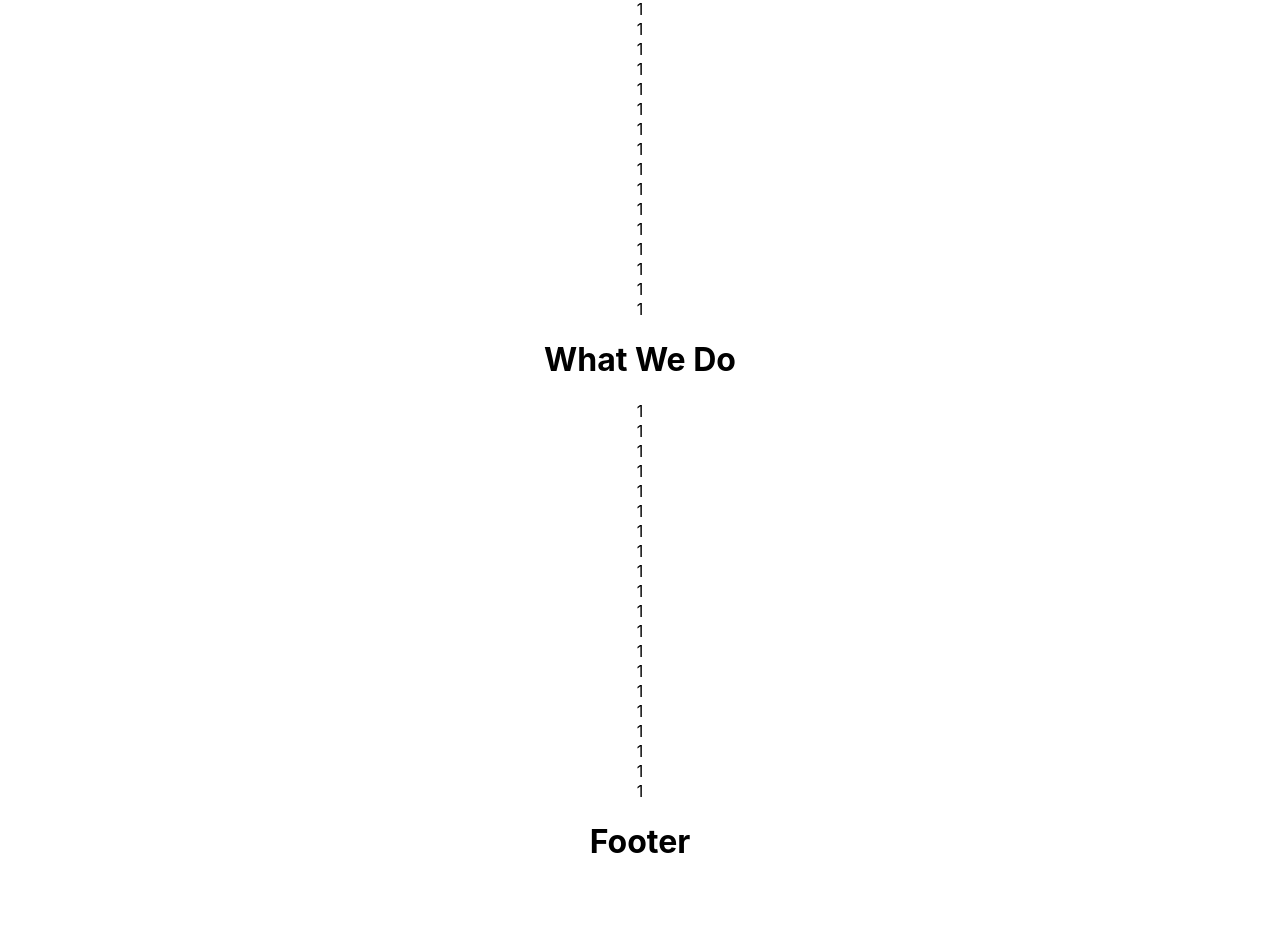
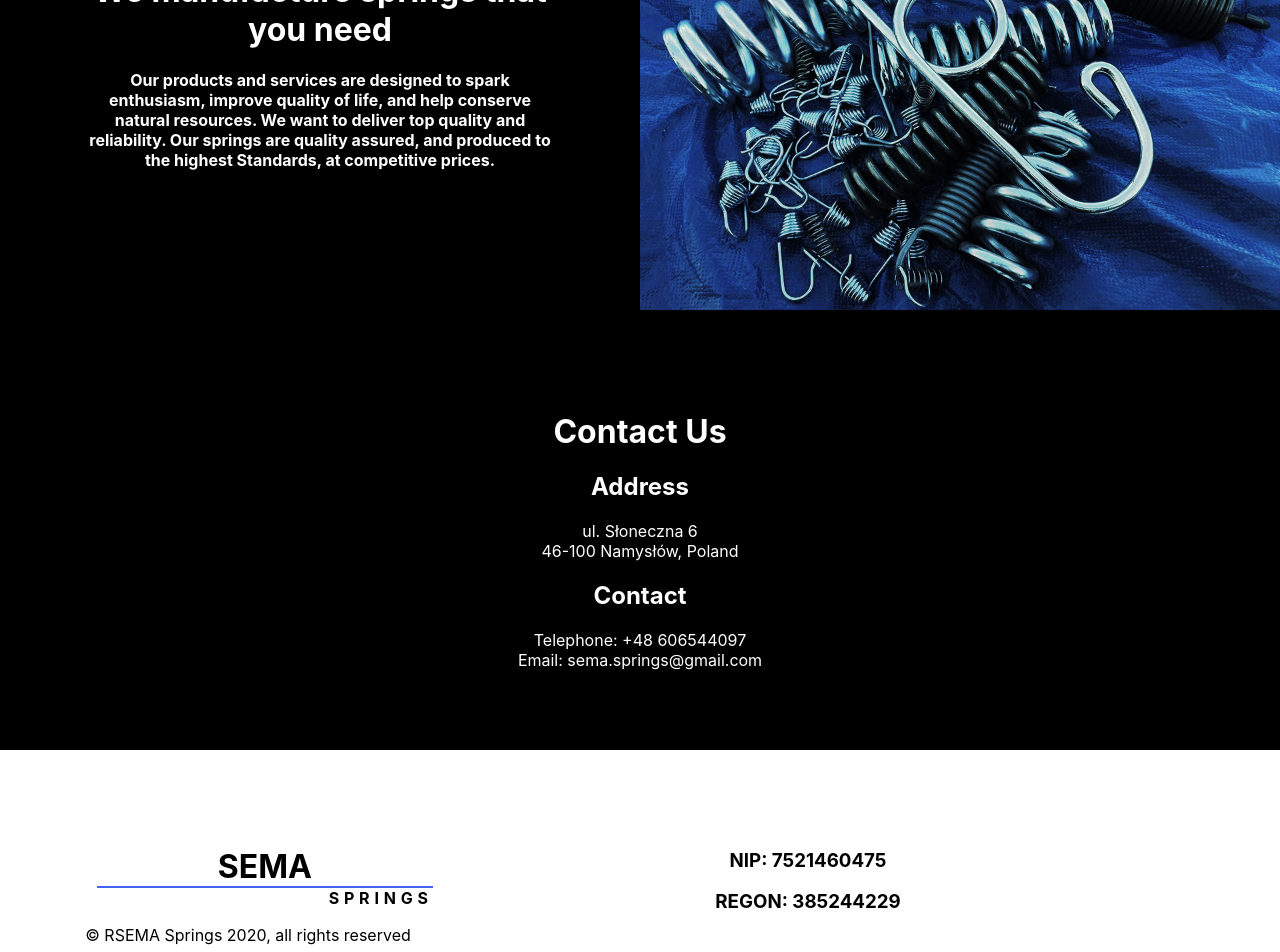
Before and after one commit to jimmeryn/springs-card, a React app: page / in a window 1280 px wide. Shown: the part 300-1252 px from the top of the page. Before the commit the page ends 1183 px from the top, so only its background shows below. Built offline with nearby package versions, Linux system fonts and the light colour scheme.

Commit message:
Company info

```diff
--- a/src/App.jsx
+++ b/src/App.jsx
@@ -13,7 +13,7 @@ const App = () => {
       <Background />
       <Header />
       <Hero />
-      <About />
+      {/* <About /> */}
       <Info />
       <Footer />
     </div>
--- a/src/components/Footer.jsx
+++ b/src/components/Footer.jsx
@@ -1,8 +1,20 @@
 import React from "react";
+import Logo from "./Logo";
 
 const Footer = ({ reference }) => (
-  <footer ref={reference}>
-    <h1>Footer</h1>
+  <footer ref={reference} className="footer">
+    <div className="footer-logo">
+      <Logo />
+      <div>© RSEMA Springs 2020, all rights reserved</div>
+    </div>
+    <div className="footer-info">
+      <div>
+        <h3>NIP: 7521460475</h3>
+      </div>
+      <div>
+        <h3>REGON: 385244229</h3>
+      </div>
+    </div>
   </footer>
 );
 
--- a/src/components/Hero.jsx
+++ b/src/components/Hero.jsx
@@ -1,8 +1,20 @@
 import React from "react";
+import heroImg from "../img/Hero.png";
 
 const Hero = () => (
   <div className="hero">
-    <h1>Hero</h1>
+    <div className="hero-text-wrapper">
+      <div className="hero-text">
+        <h1>We manufacture springs that you need</h1>
+        <h4>
+          Our products and services are designed to spark enthusiasm, improve
+          quality of life, and help conserve natural resources. We want to
+          deliver top quality and reliability. Our springs are quality assured,
+          and produced to the highest Standards, at competitive prices.
+        </h4>
+      </div>
+    </div>
+    <img src={heroImg} alt="hero" className="hero-img" />
   </div>
 );
 
--- a/src/components/Info.jsx
+++ b/src/components/Info.jsx
@@ -2,12 +2,16 @@ import React from "react";
 
 const Info = ({ reference }) => (
   <div className="info" ref={reference}>
-    <h1>What We Do</h1>
-    {Array(20)
-      .fill(1)
-      .map((e, i) => (
-        <div key={i}>{e}</div>
-      ))}
+    <h1>Contact Us</h1>
+    <h2>Address</h2>
+    <div>ul. Słoneczna 6</div>
+    <div>46-100 Namysłów, Poland</div>
+    <h2>Contact</h2>
+    <div>Telephone: +48 606544097</div>
+    <div>
+      {"Email: "}
+      <a href="mailto: sema.springs@gmail.com">sema.springs@gmail.com</a>
+    </div>
   </div>
 );
 
--- a/src/components/logo.jsx
+++ b/src/components/logo.jsx
@@ -1,5 +1,13 @@
 import React from "react";
 
-const Logo = () => <div className="logo"></div>;
+const Logo = () => (
+  <div className="logo">
+    <div>
+      <h1 className="logo-main">SEMA</h1>
+      <span className="logo-underline"></span>
+    </div>
+    <h4 className="logo-sub">SPRINGS</h4>
+  </div>
+);
 
 export default Logo;
--- a/src/styles/style.css
+++ b/src/styles/style.css
@@ -12,10 +12,18 @@ code {
     monospace;
 }
 
+#root {
+  min-height: 100%;
+}
+
 body,
 html {
   height: 100%;
   margin: 0;
+}
+
+* {
+  box-sizing: border-box;
 }
 
 .App {
@@ -33,6 +41,7 @@ header {
   position: sticky;
   top: 0px;
   background-color: #fff;
+  padding: 2vh;
 }
 
 .header-container {
@@ -42,8 +51,76 @@ header {
 
 .logo {
   width: 100%;
-  background-color: aquamarine;
-  /* height: 150%; */
+  display: flex;
+  flex-direction: column;
+  margin: 5%;
+}
+
+.logo-main {
+  margin: auto;
+  padding: 0;
+}
+
+.logo-underline {
+  width: 100%;
+  height: 2px;
+  background-color: #4563f3;
+  display: block;
+}
+
+.logo-sub {
+  text-align: right;
+  margin: 0;
+  letter-spacing: 0.3em;
+}
+
+.info {
+  padding: 10vh;
+  background-color: #000;
+  color: #fff;
+}
+
+.info a {
+  color: #fff;
+  text-decoration: none;
+}
+
+.hero {
+  display: flex;
+  background-color: #000;
+  color: #fff;
+}
+
+.hero-text-wrapper {
+  width: 50%;
+  height: 100%;
+  display: table;
+  padding: 10vh;
+}
+
+.hero-text {
+  height: 100%;
+  display: table-cell;
+  vertical-align: middle;
+}
+
+.hero-img {
+  max-width: 50%;
+}
+
+.footer {
+  display: flex;
+  padding: 10vh;
+}
+
+.footer-logo {
+  width: 30%;
+  display: flex;
+  flex-direction: column;
+}
+
+.footer-info {
+  width: 70%;
 }
 
 menu {
@@ -92,13 +169,27 @@ menu {
 }
 
 @media screen and (max-width: 640px) {
+  .logo {
+    width: 30%;
+    min-width: 150px;
+  }
+
+  .hero {
+    flex-direction: column;
+  }
+
+  .hero-img {
+    max-width: 80%;
+  }
+
+  .hero-text-wrapper {
+    width: 100%;
+    height: 50%;
+  }
+
   .header-container {
     width: 100%;
     justify-content: space-between;
-  }
-
-  .logo {
-    width: 30%;
   }
 
   .hamburger {
```
Also changed, not shown: src/img/Hero.png (added).
